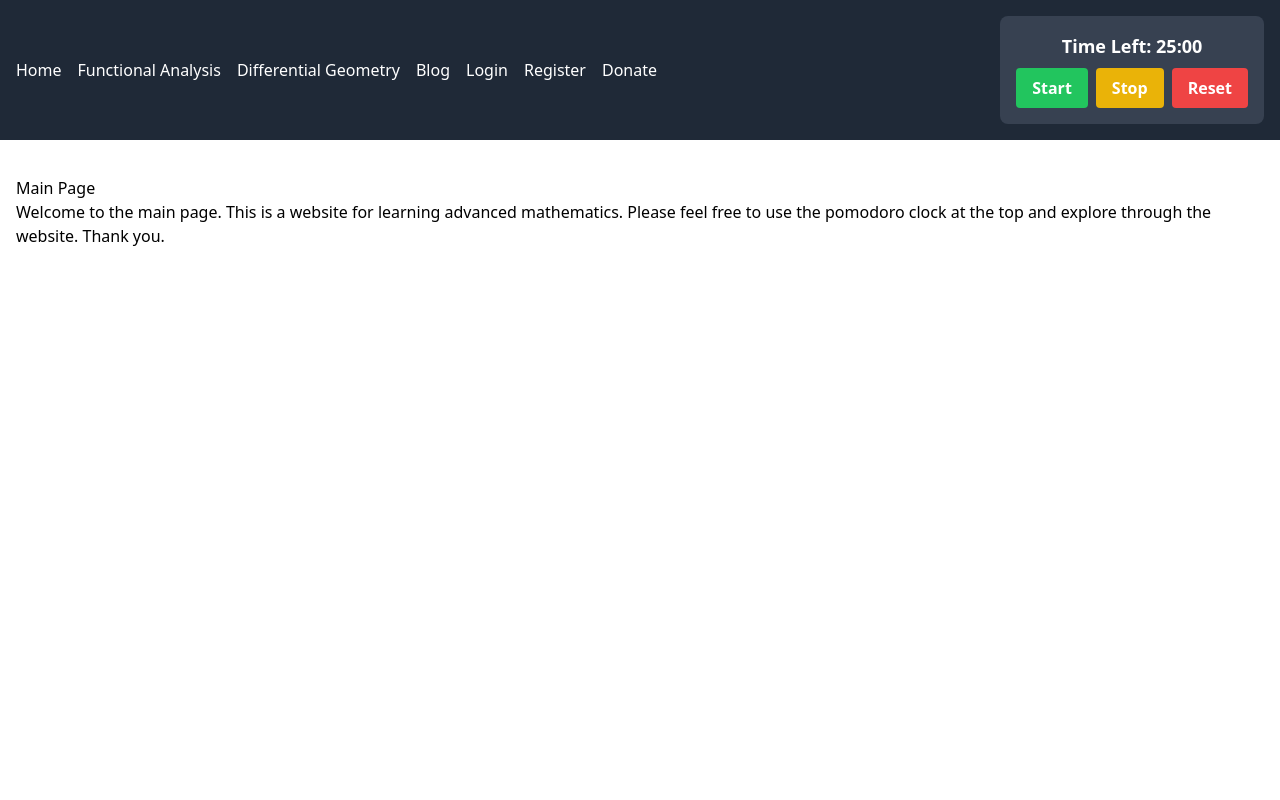
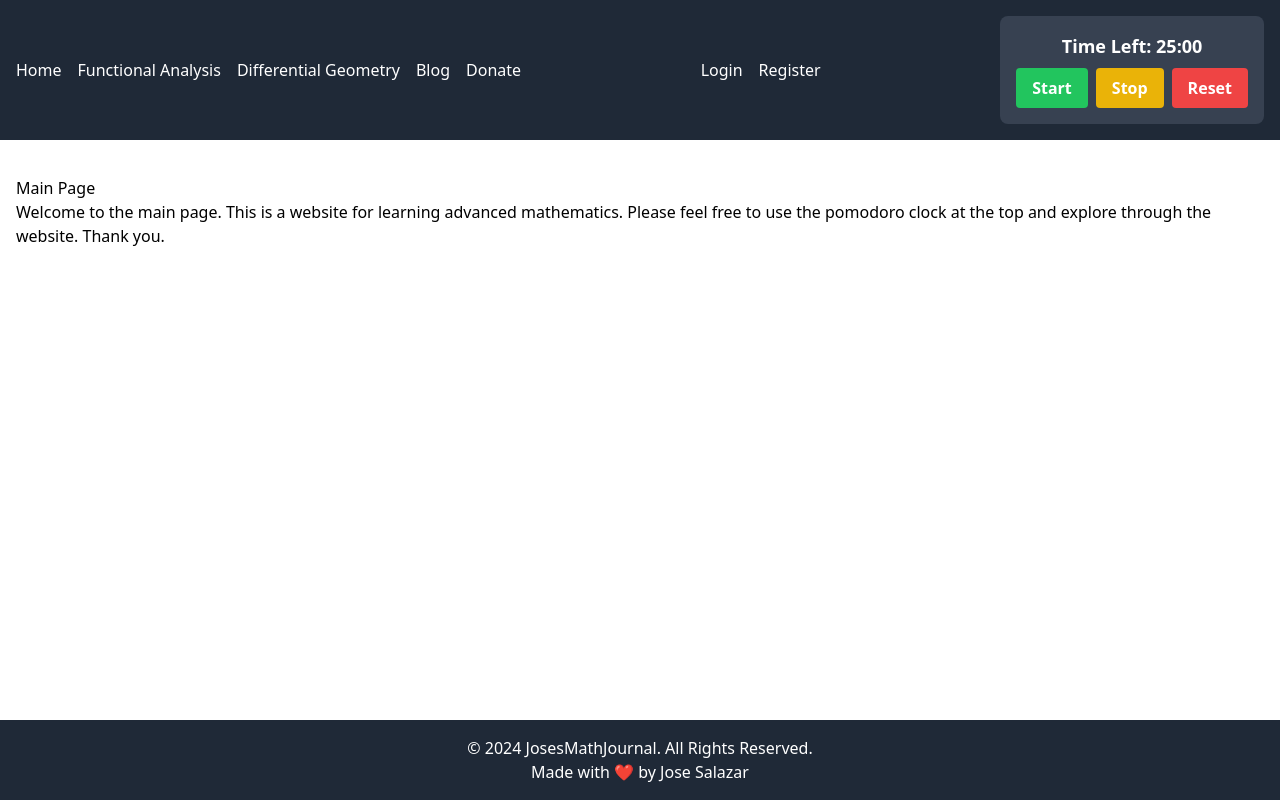
Before and after one commit to Jassalazar1995/JosesMathJournal, a React (Vite) app in the folder josesmathjournal/client/: page / in a window 1280 px wide. Built offline with nearby package versions, Linux system fonts and the light colour scheme.

Commit message:
Added a footer and made some other minor changes/cleaning up code

```diff
--- a/josesmathjournal/client/src/App.jsx
+++ b/josesmathjournal/client/src/App.jsx
@@ -5,6 +5,7 @@
 import './App.css';
 
 import Nav from './components/Nav';
+import Footer from './components/Footer';
 
 import Main from './pages/Main';
 import DifferentialGeometry from './pages/differentialGeometry';
@@ -63,6 +64,7 @@
           <Route path='/Functanal' element={<FunctionalAnalysis />} />
           <Route path='/chapters/:chapterId' element={<ChapterPage />} />
         </Routes>
+      <Footer />
       </div>
     </>
   );
--- /dev/null
+++ b/josesmathjournal/client/src/components/Footer.jsx
@@ -0,0 +1,16 @@
+// Footer.jsx
+const Footer = () => {
+    return (
+      <footer className="bg-gray-800 text-white text-center p-4 absolute bottom-0 w-full">
+        <div className="container mx-auto">
+          <p>&copy; {new Date().getFullYear()} JosesMathJournal. All Rights Reserved.</p>
+          <p>
+            Made with ❤️ by Jose Salazar
+          </p>
+          {/* Add additional links or information here if needed */}
+        </div>
+      </footer>
+    );
+  };
+
+  export default Footer;
--- a/josesmathjournal/client/src/components/Nav.jsx
+++ b/josesmathjournal/client/src/components/Nav.jsx
@@ -1,16 +1,16 @@
 import { Link } from "react-router-dom";
 import PomodoroClock from "./PomodoroClock";
 
-
 export default function Nav({ username, setUser }) {
-
+  // Function to handle logout
   const logout = () => {
-    localStorage.removeItem("token")
-    setUser({})
+    localStorage.removeItem("token");
+    setUser({});
   };
 
   return (
     <nav className="bg-gray-800 text-white p-4 flex justify-between items-center fixed top-0 left-0 right-0 z-40">
+
       <div className="flex gap-4">
         <Link to='/' className="hover:text-gray-300">
           <div>Home</div>
@@ -21,39 +21,30 @@
         <Link to='/DiffGeo' className="hover:text-gray-300">
           <div>Differential Geometry</div>
         </Link>
-        {/* <Link to='/register' className="hover:text-gray-300">
-          <div>Register</div>
-        </Link>
-        <Link to='/Login' className="hover:text-gray-300">
-          <div>Login</div>
-        </Link> */}
         <Link to='/blog' className="hover:text-gray-300">
           <div>Blog</div>
         </Link>
-        {/* <Link to='/Profile' className="hover:text-gray-300">
-          <div>Profile</div>
-        </Link> */}
-
-        {username ?
-        <>
-          <Link to="/profile">Profile</Link>
-          <p>Welcome {username}!</p>
-            <Link to="/login" onClick={logout} >Logout</Link>
-
-        </>:
-        <>
-
-            <Link to="/login">Login</Link>
-
-            <Link to="/register">Register</Link>
-
-        </>
-        }
         <Link to='/Donate' className="hover:text-gray-300">
           <div>Donate</div>
         </Link>
       </div>
+      {/* Wrapping the right-aligned items in a div */}
+      <div className="flex gap-4">
+        {username ? (
+          <>
+            <Link to="/profile" className="hover:text-gray-300">Profile</Link>
+            <p>Welcome, {username}!</p>
+            <Link to="/login" onClick={logout} className="hover:text-gray-300">Logout</Link>
+          </>
+        ) : (
+          <>
+            <Link to="/login" className="hover:text-gray-300">Login</Link>
+            <Link to="/register" className="hover:text-gray-300">Register</Link>
+          </>
+        )}
+      </div>
+
       <PomodoroClock />
     </nav>
-  )
+  );
 }
```
Also changed, not shown: josesmathjournal/client/src/components/PomodoroClock.jsx (line endings or trailing spaces).
